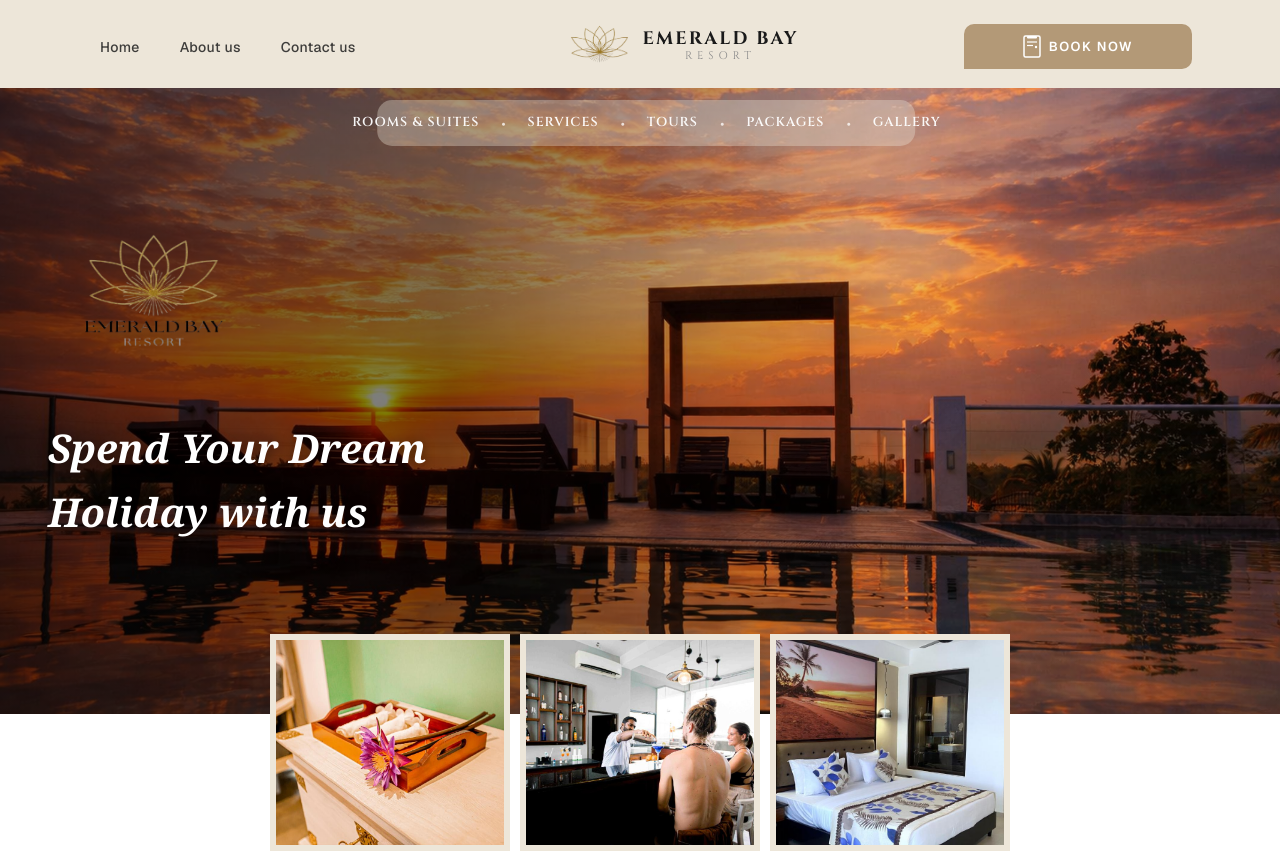
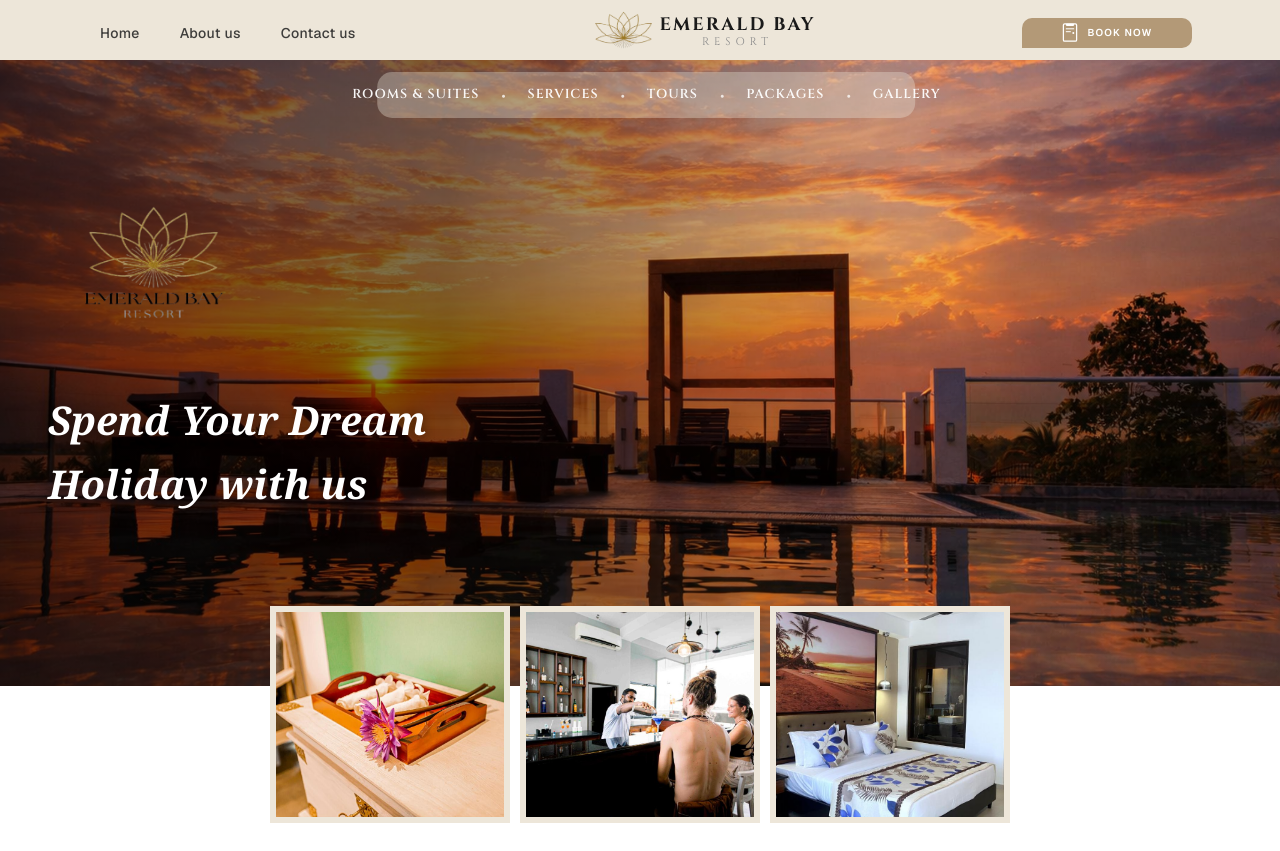
Before and after one commit to isurinduwick/Hotel-Emerald-Bay-Resort-Front-End, a Next.js app in the folder emerald-bay-frontend/: page / in a window 1280 px wide. After the commit the page ends 823 px from the top, so only its background shows below. Built offline with nearby package versions, Linux system fonts and the light colour scheme; a web font is replaced by a local one.

Commit message:
fix(layout): prevent content from hiding behind fixed navbar

```diff
--- a/emerald-bay-frontend/src/app/page.tsx
+++ b/emerald-bay-frontend/src/app/page.tsx
@@ -5,7 +5,7 @@ export default function Home() {
   return (
     <div className="flex flex-col min-h-screen bg-white font-sans overflow-x-hidden">
       <Navbar />
-      <main className="flex flex-1 w-full flex-col">
+      <main className="flex flex-1 w-full flex-col mt-[60px]">
         <HeroSection />
       </main>
     </div>
--- a/emerald-bay-frontend/src/components/Navbar.tsx
+++ b/emerald-bay-frontend/src/components/Navbar.tsx
@@ -1,9 +1,9 @@
 export default function Navbar() {
   return (
     <nav
-      className="w-full flex items-center justify-between"
+      className="w-full flex items-center justify-between fixed top-0 left-0 z-50"
       style={{
-        height: "88px",
+        height: "60px",
         paddingTop: "16px",
         paddingRight: "88px",
         paddingBottom: "11px",
@@ -43,11 +43,11 @@ export default function Navbar() {
         <img
           src="/dd1ad1fffc0272ff00b890bd6208b12e2aa7c2df.png"
           alt="Emerald Bay Logo"
-          style={{ width: "70px", height: "86px", objectFit: "contain", position: "relative", top: "-10px", right: "25px" }}
+          style={{ width: "70px", height: "86px", objectFit: "contain", position: "relative", top: "-10px", right: "30px" }}
         />
 
         {/* Brand text */}
-        <div className="flex flex-col items-center justify-center leading-none" style={{ position: "relative", right: "20px" }}>
+        <div className="flex flex-col items-center justify-center leading-none" style={{ position: "relative", right: "32px" }}>
           <span
             style={{
               fontFamily: "var(--font-cinzel), 'Trajan Pro', serif",
@@ -80,14 +80,14 @@ export default function Navbar() {
       <button
         className="flex items-center justify-center gap-2 font-semibold text-white uppercase tracking-widest transition-opacity hover:opacity-85 cursor-pointer"
         style={{
-          width: "228px",
-          height: "45px",
+          width: "170px",
+          height: "30px",
           backgroundColor: "#B39977",
           borderTopLeftRadius: "10px",
           borderTopRightRadius: "10px",
           borderBottomRightRadius: "10px",
           borderBottomLeftRadius: "0px",
-          fontSize: "13px",
+          fontSize: "10px",
           letterSpacing: "0.12em",
           border: "none",
         }}
@@ -95,7 +95,7 @@ export default function Navbar() {
         {/* Booking / door icon */}
         <svg
           width="18"
-          height="23"
+          height="19"
           viewBox="0 0 18 23"
           fill="none"
           xmlns="http://www.w3.org/2000/svg"
```
